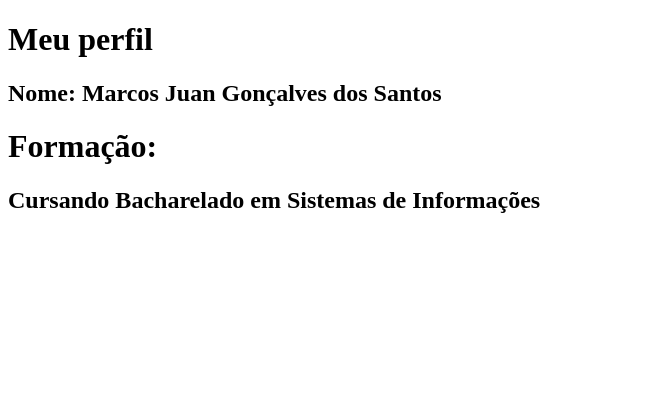
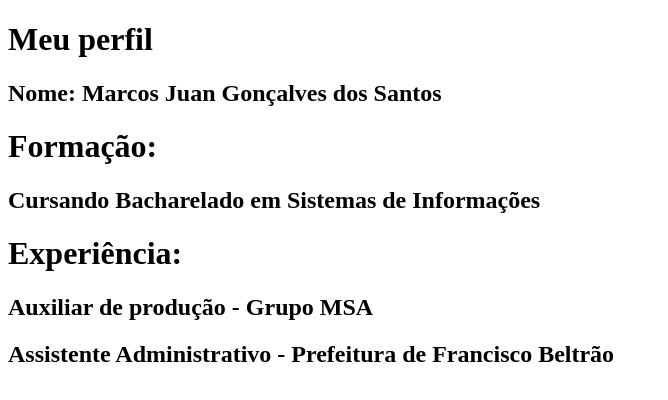
Before and after one commit to MarcosJuan22/Perfil-Marcos-Juan, a plain HTML site: page index.html in a window 1280 px wide. Shown: the whole page, without its empty margins (0-668 px from the left). Drawn offline with Linux system fonts and the light colour scheme.

Commit message:
Alteração 2 - Experiência

```diff
--- a/index.html
+++ b/index.html
@@ -10,4 +10,7 @@
     <h2>Nome: Marcos Juan Gonçalves dos Santos</h2>
     <h1>Formação:</h1>
     <h2>Cursando Bacharelado em Sistemas de Informações</h2>
+    <h1>Experiência:</h1>
+    <h2>Auxiliar de produção - Grupo MSA</h2>
+    <h2>Assistente Administrativo - Prefeitura de Francisco Beltrão</h2>
 </html>
```
